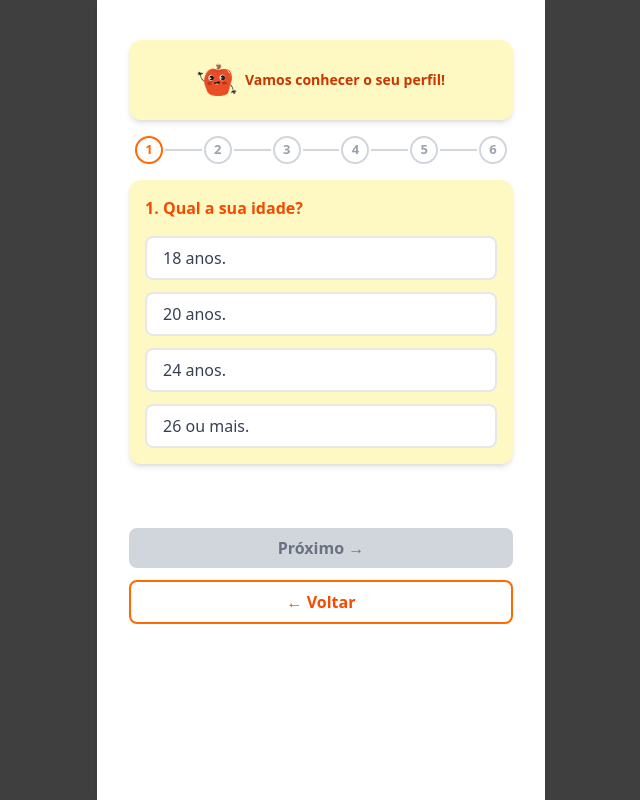
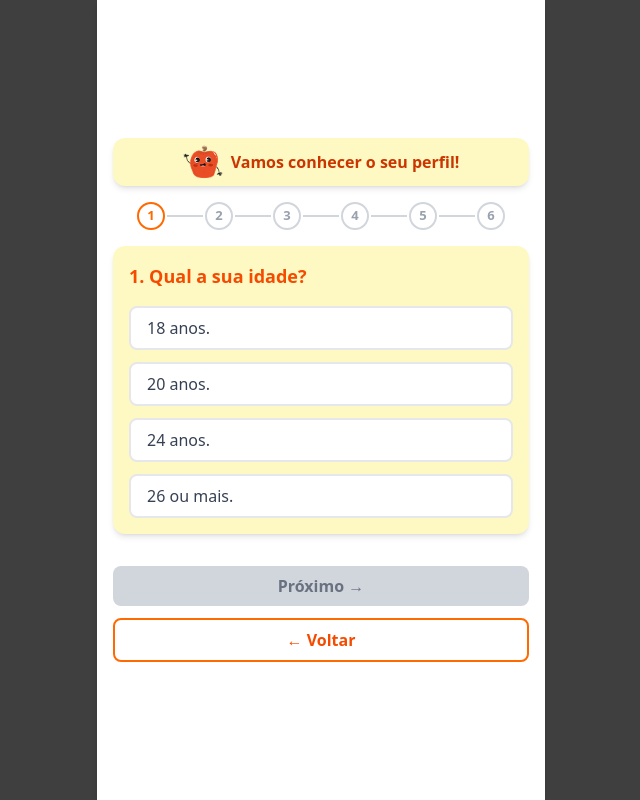
Before and after one commit to estartandodevs-course/Nutra-Frontend-TCC-2025, a React (Vite) app: page /quiz in a window 1280 px wide. Shown: the whole page, without its empty margins (319-959 px from the left). Built offline with nearby package versions, Linux system fonts and the light colour scheme.

Commit message:
style(quiz): update quizModal for better responsiveness

```diff
--- a/src/components/Quiz/Progressbar.tsx
+++ b/src/components/Quiz/Progressbar.tsx
@@ -2,7 +2,7 @@ import type { ProgressBarProps } from "../../types/quiz";
 
 export default function ProgressBar({ current, total }: ProgressBarProps) {
   return (
-    <div className="w-full max-w-sm mx-auto mb-3 px-[6px]">
+    <div className="w-full max-w-sm mx-auto mb-3 px-2">
       <div className="flex items-center justify-between mb-4 mt-4">
         {Array.from({ length: total }).map((_, index) => {
           const estaFeito = index < current - 1;
--- a/src/components/Quiz/QuestionModal.tsx
+++ b/src/components/Quiz/QuestionModal.tsx
@@ -1,4 +1,4 @@
-import ProgressBar from "../Quiz/Progressbar";
+import ProgressBar from "./Progressbar";
 import type { QuestionModalProps } from "../../types/quiz";
 
 export default function QuestionModal({
@@ -11,14 +11,11 @@ export default function QuestionModal({
   onBack,
 }: QuestionModalProps) {
   const selectedAnswer = answers[question.id];
-
   const isNextDisabled = selectedAnswer === undefined || selectedAnswer === null;
 
   return (
-    <div className="w-full max-w-sm mx-auto">
-      <div className="bg-yellow-100 rounded-xl shadow-md p-4 mb-2">
-        <div className="flex items-center justify-center gap-2 h-12">
-
+    <div className="w-full max-w-sm md:max-w-md mx-auto p-2 md:p-4">
+      <div className="bg-yellow-100 rounded-xl shadow-md p-4 mb-2 flex items-center justify-center gap-2 h-12">
         {question.image && (
           <img
             src={question.image}
@@ -26,29 +23,27 @@ export default function QuestionModal({
             className="w-10 h-10 object-contain"
           />
         )}
-
-          <h2 className="text-sm font-semibold text-orange-700">
+        <h2 className="text-sm md:text-base font-semibold text-orange-700">
           Vamos conhecer o seu perfil!
         </h2>
-        </div>
       </div>
 
       <ProgressBar current={questionNumber} total={totalQuestions} />
 
-      <div className="bg-yellow-100 rounded-xl shadow-md p-4 mb-16">
-        <h3 className="text-base font-bold text-orange-600 mb-4">
+      <div className="bg-yellow-100 rounded-xl shadow-md p-4 mb-8">
+        <h3 className="text-base md:text-lg font-bold text-orange-600 mb-4">
           {questionNumber}. {question.question}
         </h3>
 
         <div className="flex flex-col gap-3">
           {question.options?.map((option, index) => {
             const isSelected = selectedAnswer === index;
-
             return (
               <button
                 key={index}
                 onClick={() => onSelectAnswer(question.id, index)}
-                className={`w-full text-left px-4 py-2 rounded-lg border-2 font-medium transition ${
+                className={`w-full text-left px-4 py-2 rounded-lg border-2 font-medium transition
+                  ${
                     isSelected
                       ? "border-orange-500 bg-white text-gray-800"
                       : "border-gray-200 bg-white text-gray-700 hover:border-orange-300"
@@ -62,7 +57,6 @@ export default function QuestionModal({
       </div>
 
       <div className="flex flex-col gap-3">
-
         <button
           onClick={onNext}
           disabled={isNextDisabled}
@@ -71,10 +65,9 @@ export default function QuestionModal({
               isNextDisabled
                 ? "bg-gray-300 text-gray-500 cursor-not-allowed"
                 : "bg-orange-500 text-white hover:bg-orange-600"
-            }
-          `}
+            }`}
         >
-          Próximo →
+          {questionNumber === totalQuestions ? "Finalizar" : "Próximo →"}
         </button>
 
         <button
--- a/src/components/Quiz/QuizModal.tsx
+++ b/src/components/Quiz/QuizModal.tsx
@@ -1,4 +1,4 @@
-import QuestionModal from "../Quiz/QuestionModal";
+import QuestionModal from "./QuestionModal";
 import type { QuizModalProps } from "../../types/quiz";
 
 export default function QuizModal({
@@ -11,7 +11,8 @@ export default function QuizModal({
   onBack,
 }: QuizModalProps) {
   return (
-    <div className="mt-10">
+    <div className="fixed inset-0 z-50 flex items-center justify-center p-4">
+      <div className="relative w-full max-w-sm md:max-w-md mx-auto overflow-y-auto max-h-[90vh]">
         <QuestionModal
           question={question}
           questionNumber={questionNumber}
@@ -22,5 +23,6 @@ export default function QuizModal({
           onBack={onBack}
         />
       </div>
+    </div>
   );
 }
--- a/src/pages/ModalScreen/ModalScreen.tsx
+++ b/src/pages/ModalScreen/ModalScreen.tsx
@@ -1,5 +1,5 @@
 import { useState } from "react";
-import { useNavigate } from "react-router-dom"; //
+import { useNavigate } from "react-router-dom";
 import Wrapper from "../../components/General/Wrapper";
 import QuizModal from "../../components/Quiz/QuizModal";
 import { quizData } from "../../data/quizdata";
@@ -10,10 +10,7 @@ export default function QuizPage() {
   const navigate = useNavigate();
 
   const handleSelecionaResposta = (questaoId: number, respostaIndex: number) => {
-    setAnswers((prev) => ({
-      ...prev,
-      [questaoId]: respostaIndex,
-    }));
+    setAnswers((prev) => ({ ...prev, [questaoId]: respostaIndex }));
   };
 
   const handleSeguinte = () => {
```
Lines whose indentation alone changed are shown as unchanged.
